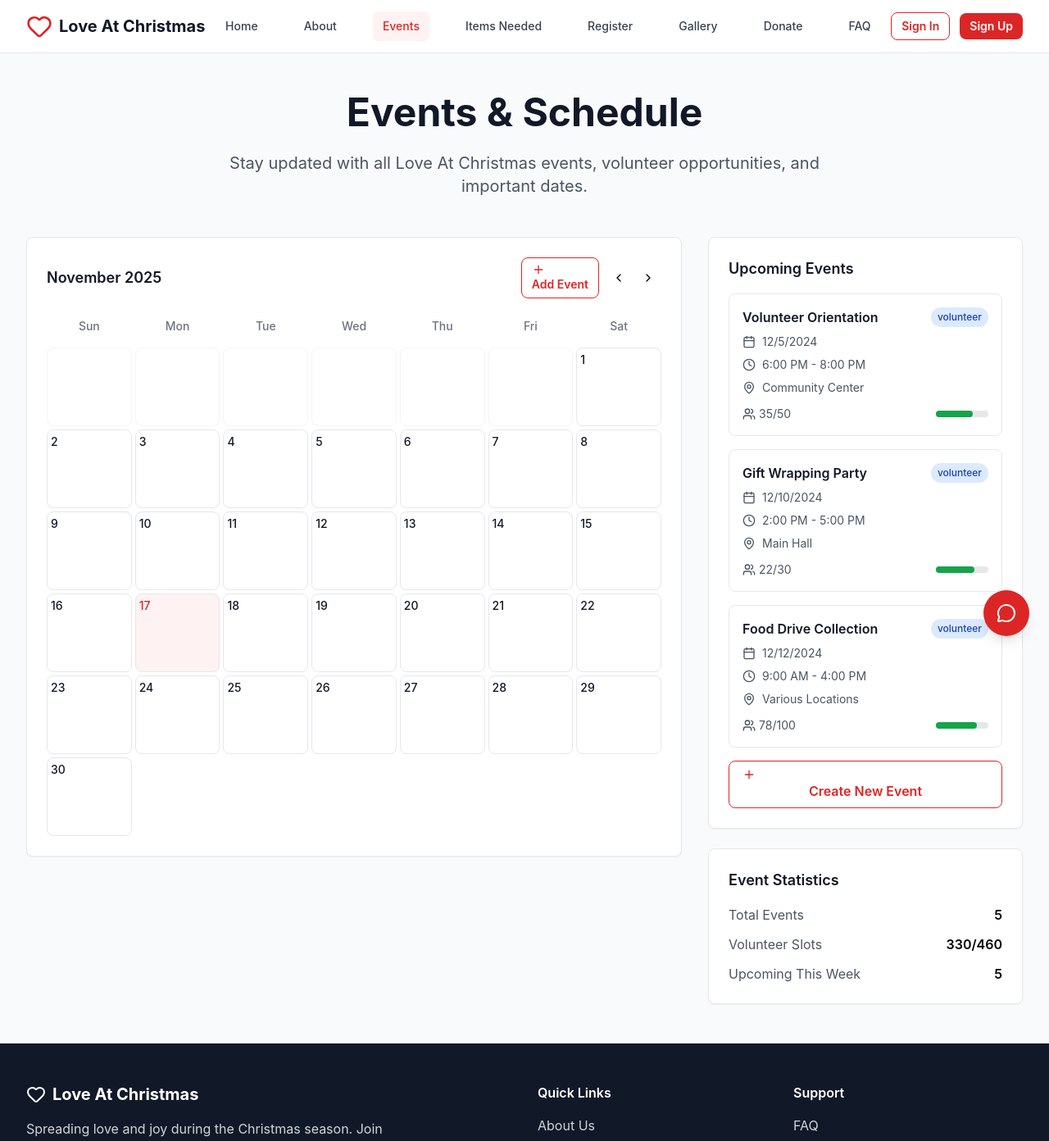
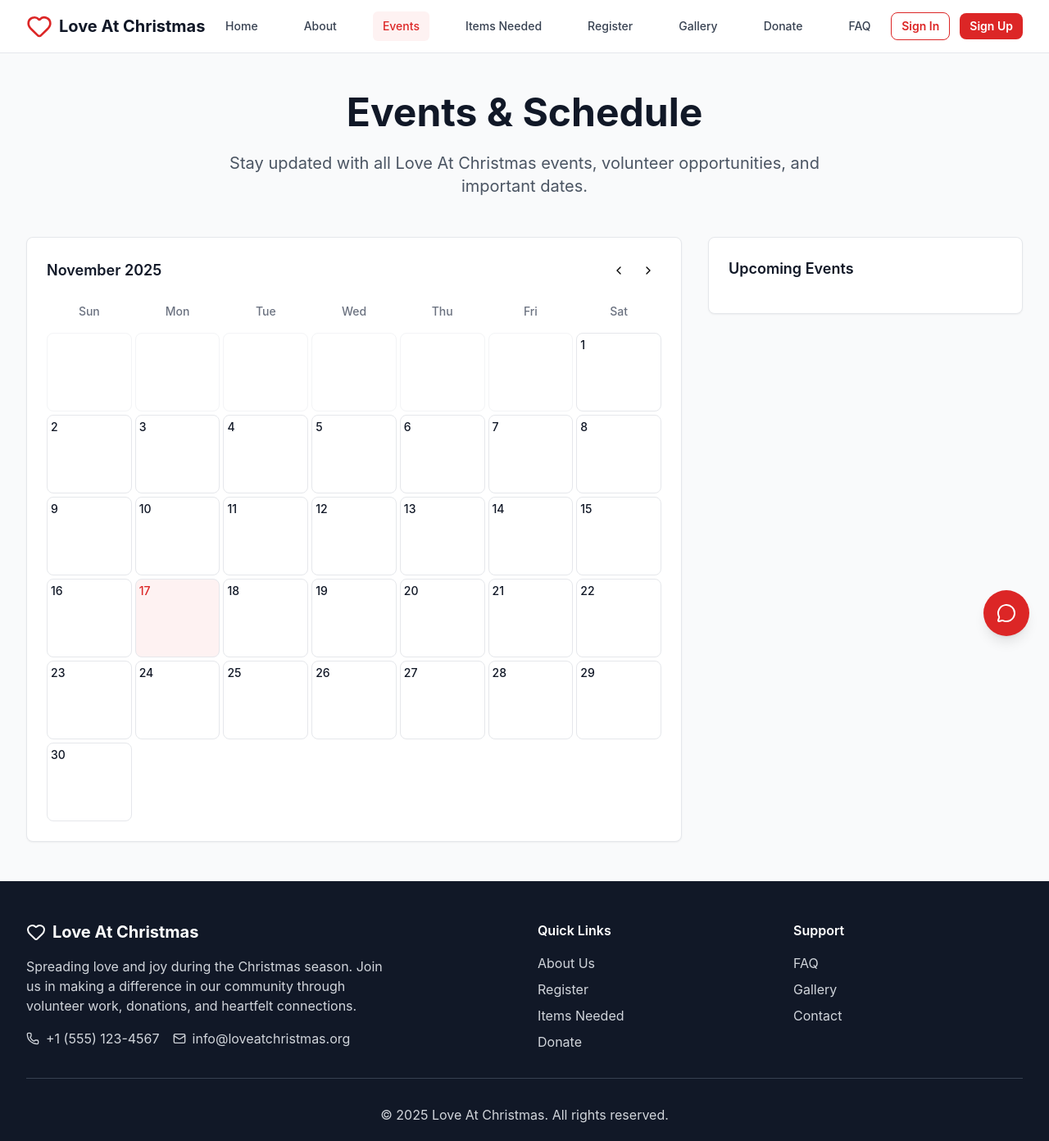
Before and after one commit to IbrahimMalgwi/love-at-christmas, a React (Create React App) app: page /events in a window 1280 px wide. Shown: the top 1392 px of the page at 82% size. Built offline with nearby package versions, Linux system fonts and the light colour scheme.

Commit message:
update Event page

```diff
--- a/src/components/events/EventCalendar.jsx
+++ b/src/components/events/EventCalendar.jsx
@@ -3,7 +3,7 @@ import { ChevronLeft, ChevronRight, Plus } from 'lucide-react'
 import Card, { CardHeader, CardTitle, CardContent } from '../common/Card'
 import Button from '../common/Button'
 
-const EventCalendar = ({ events = [], onEventClick, onAddEvent }) => {
+const EventCalendar = ({ events = [], onEventClick, onAddEvent, isAdmin = false }) => {
     const [currentDate, setCurrentDate] = useState(new Date())
 
     const today = new Date()
@@ -81,10 +81,13 @@ const EventCalendar = ({ events = [], onEventClick, onAddEvent }) => {
                             {monthNames[month]} {year}
                         </CardTitle>
                         <div className="flex items-center space-x-2">
-                            <Button variant="outline" size="sm" onClick={() => onAddEvent()}>
-                                <Plus className="h-4 w-4 mr-1" />
-                                Add Event
-                            </Button>
+                            {/* Only show Add Event button for admin users */}
+                            {isAdmin && onAddEvent && (
+                                <Button variant="outline" size="sm" onClick={() => onAddEvent()}>
+                                    <Plus className="h-4 w-4 mr-1" />
+                                    Add Event
+                                </Button>
+                            )}
                             <div className="flex space-x-1">
                                 <button
                                     onClick={() => navigateMonth(-1)}
--- a/src/pages/Events.jsx
+++ b/src/pages/Events.jsx
@@ -1,16 +1,19 @@
+// src/pages/Events.jsx
 import React, { useState } from 'react'
 import { Calendar, MapPin, Clock, Users, Plus } from 'lucide-react'
 import EventCalendar from '../components/events/EventCalendar'
 import Card, { CardHeader, CardTitle, CardContent } from '../components/common/Card'
 import Button from '../components/common/Button'
 import Modal from '../components/common/Modal'
+import { useAuth } from '../hooks/useAuth'
 
 const Events = () => {
     const [selectedEvent, setSelectedEvent] = useState(null)
     const [showEventModal, setShowEventModal] = useState(false)
     const [showCreateModal, setShowCreateModal] = useState(false)
+    const { isAdmin } = useAuth()
 
-    // Mock events data
+    // Mock events data - only upcoming events
     const events = [
         {
             id: 1,
@@ -69,6 +72,14 @@ const Events = () => {
         }
     ]
 
+    // Filter to show only upcoming events
+    const upcomingEvents = events.filter(event => {
+        const eventDate = new Date(event.date)
+        const today = new Date()
+        today.setHours(0, 0, 0, 0) // Reset time to start of day for accurate comparison
+        return eventDate >= today
+    })
+
     const handleEventClick = (event) => {
         setSelectedEvent(event)
         setShowEventModal(true)
@@ -105,9 +116,10 @@ const Events = () => {
                     {/* Calendar Section */}
                     <div className="lg:col-span-2">
                         <EventCalendar
-                            events={events}
+                            events={upcomingEvents}
                             onEventClick={handleEventClick}
-                            onAddEvent={handleAddEvent}
+                            onAddEvent={isAdmin() ? handleAddEvent : null}
+                            isAdmin={isAdmin()}
                         />
                     </div>
 
@@ -119,7 +131,7 @@ const Events = () => {
                             </CardHeader>
                             <CardContent>
                                 <div className="space-y-4">
-                                    {events.slice(0, 3).map(event => (
+                                    {upcomingEvents.slice(0, 3).map(event => (
                                         <div
                                             key={event.id}
                                             className="p-4 border border-gray-200 rounded-lg hover:border-primary-300 cursor-pointer transition-colors"
@@ -163,43 +175,13 @@ const Events = () => {
                                     ))}
                                 </div>
 
+                                {/* Only show Create Event button for admin users */}
+                                {isAdmin() && (
                                     <Button variant="outline" className="w-full mt-4" onClick={handleAddEvent}>
                                         <Plus className="h-4 w-4 mr-2" />
                                         Create New Event
                                     </Button>
-                            </CardContent>
-                        </Card>
-
-                        {/* Quick Stats */}
-                        <Card>
-                            <CardHeader>
-                                <CardTitle>Event Statistics</CardTitle>
-                            </CardHeader>
-                            <CardContent>
-                                <div className="space-y-3">
-                                    <div className="flex justify-between">
-                                        <span className="text-gray-600">Total Events</span>
-                                        <span className="font-semibold">{events.length}</span>
-                                    </div>
-                                    <div className="flex justify-between">
-                                        <span className="text-gray-600">Volunteer Slots</span>
-                                        <span className="font-semibold">
-                      {events.reduce((sum, event) => sum + event.registered, 0)}/
-                                            {events.reduce((sum, event) => sum + event.capacity, 0)}
-                    </span>
-                                    </div>
-                                    <div className="flex justify-between">
-                                        <span className="text-gray-600">Upcoming This Week</span>
-                                        <span className="font-semibold">
-                      {events.filter(event => {
-                          const eventDate = new Date(event.date)
-                          const nextWeek = new Date()
-                          nextWeek.setDate(nextWeek.getDate() + 7)
-                          return eventDate <= nextWeek
-                      }).length}
-                    </span>
-                                    </div>
-                                </div>
+                                )}
                             </CardContent>
                         </Card>
                     </div>
@@ -277,7 +259,8 @@ const Events = () => {
                 )}
             </Modal>
 
-            {/* Create Event Modal */}
+            {/* Create Event Modal - Only accessible by admin */}
+            {isAdmin() && (
                 <Modal isOpen={showCreateModal} onClose={() => setShowCreateModal(false)} size="lg">
                     <div className="p-6">
                         <h2 className="text-2xl font-bold text-gray-900 mb-6">Create New Event</h2>
@@ -374,6 +357,7 @@ const Events = () => {
                         </div>
                     </div>
                 </Modal>
+            )}
         </div>
     )
 }
```
Lines whose indentation alone changed are shown as unchanged.
